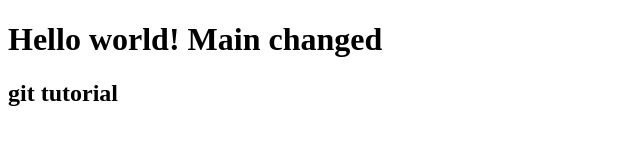
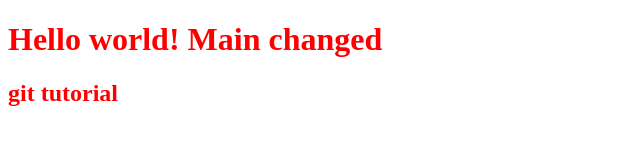
Before and after one commit to przemgithub/testing-repository-gh, a plain HTML site: page index.html in a window 1280 px wide. Shown: the whole page, without its empty margins (0-640 px from the left). Drawn offline with Linux system fonts and the light colour scheme.

Commit message:
Changed text color to red

```diff
--- a/index.html
+++ b/index.html
@@ -5,7 +5,7 @@
 		<title>Git tutorial</title>
 		</head>
 		<body>
-		<div class="container 2">
+		<div class="container 2" style="color: red">
 		<h1>Hello world! Main changed</h1>
 		<h2>git tutorial</h2>
 		</div>
```
